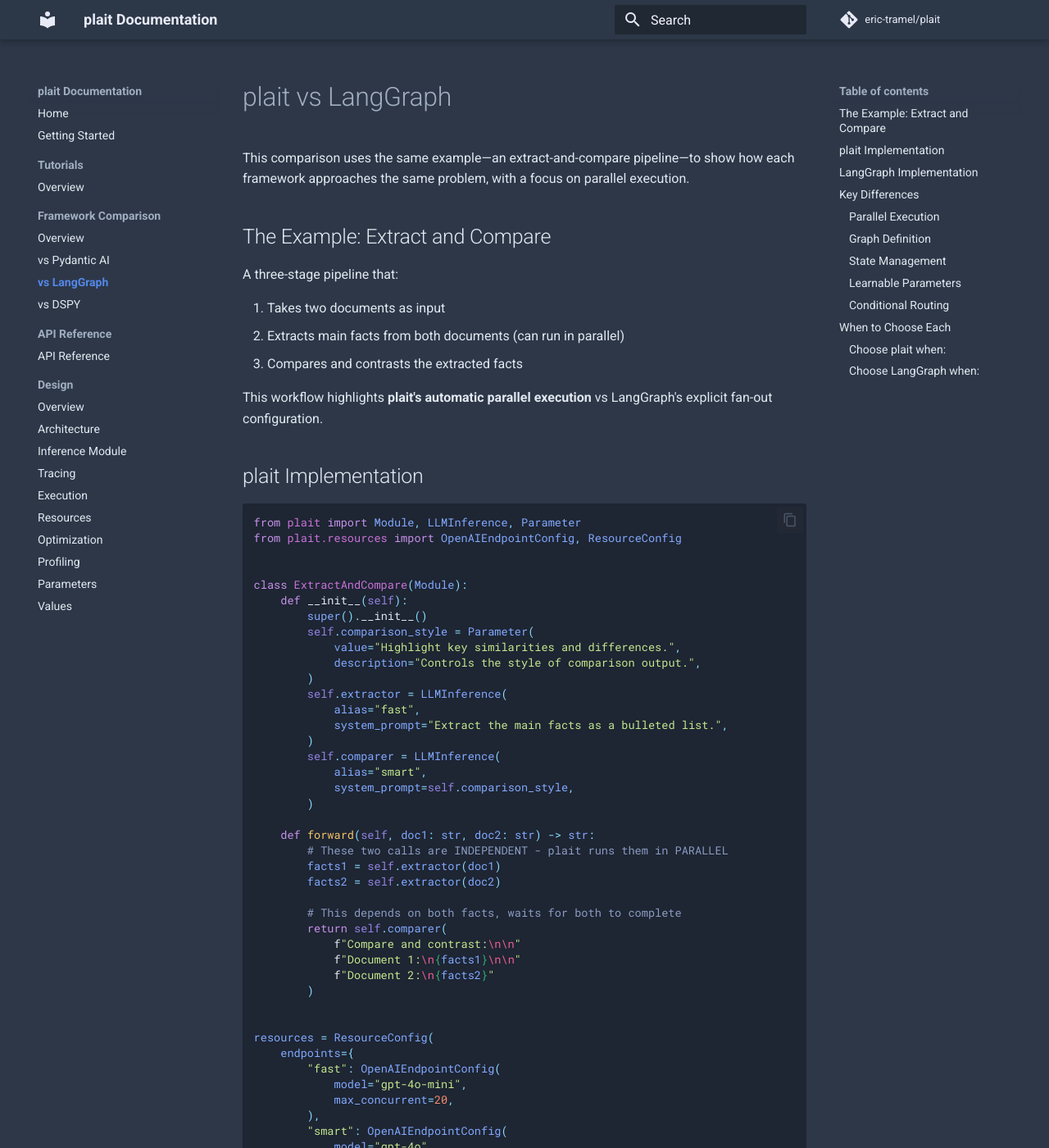
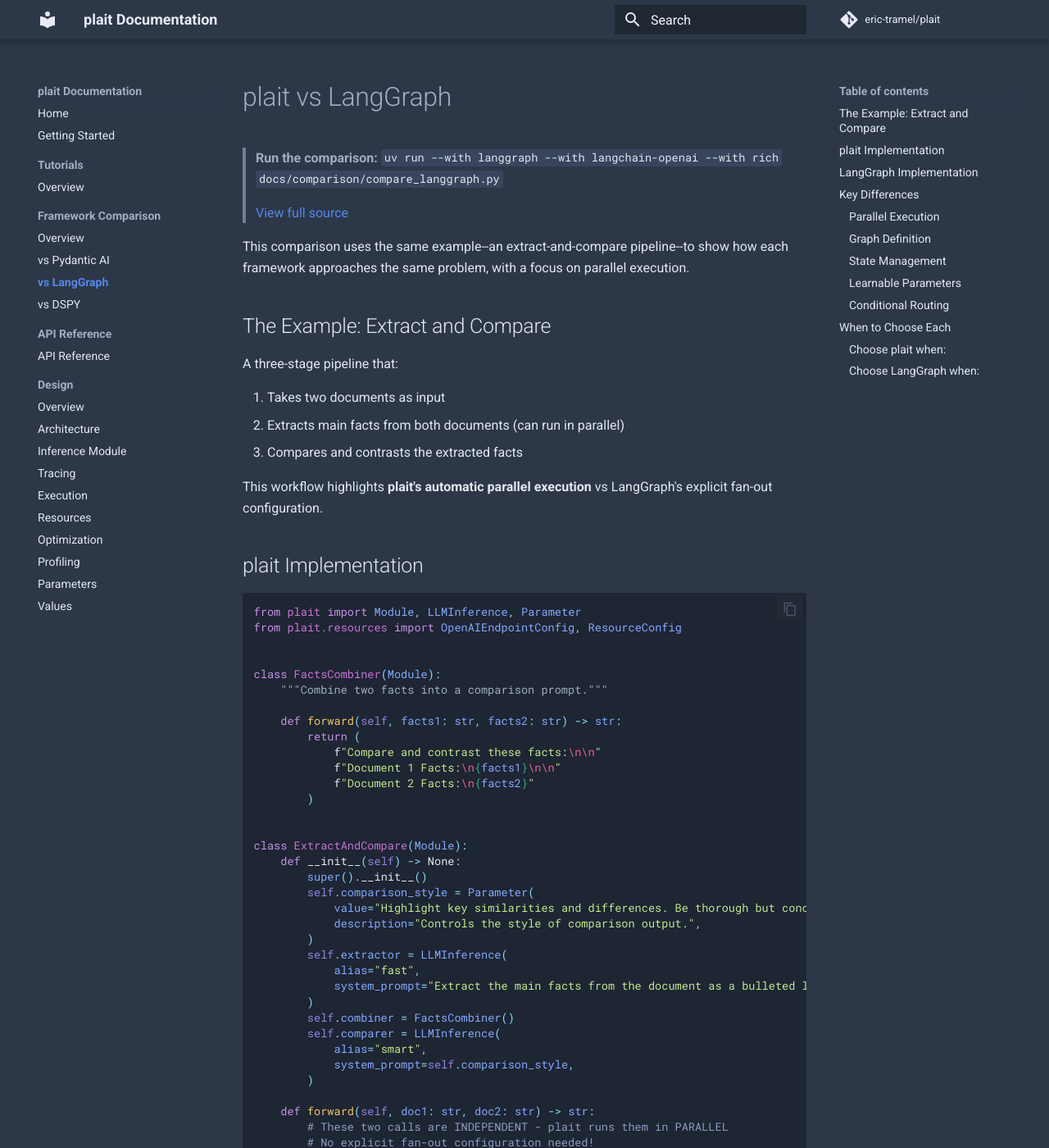
Before and after one commit to eric-tramel/plait, an MkDocs documentation site: the page built from docs/comparison/langgraph.md, in a window 1280 px wide and 1400 px high. Shown: the whole window at 82% size. Built offline with MkDocs 1.6.1 and Material for MkDocs 9.7.7, drawn with Linux system fonts in a browser that asks for light colours; comment, search, counter and statistics services are not loaded; some of the changed text lies outside the part shown.

Commit message:
docs(comparison): sync md files with working doctest implementations
- Add run command and source link to each comparison page
- Update plait examples to include FactsCombiner module pattern
- Update DSPy examples with cache=False for fair benchmarking
- Update LangGraph examples with module-level State and reducer
- Update Pydantic AI examples with correct model string format
- Ensure all code snippets match the working Python scripts

🤖 Generated with [Claude Code](https://claude.com/claude-code)

Co-Authored-By: Claude Opus 4.5 <noreply@anthropic.com>

````diff
--- a/docs/comparison/langgraph.md
+++ b/docs/comparison/langgraph.md
@@ -1,6 +1,10 @@
 # plait vs LangGraph
 
-This comparison uses the same example—an extract-and-compare pipeline—to show
+> **Run the comparison:** `uv run --with langgraph --with langchain-openai --with rich docs/comparison/compare_langgraph.py`
+>
+> [View full source](compare_langgraph.py)
+
+This comparison uses the same example--an extract-and-compare pipeline--to show
 how each framework approaches the same problem, with a focus on parallel execution.
 
 ## The Example: Extract and Compare
@@ -20,17 +24,29 @@ from plait import Module, LLMInference, Parameter
 from plait.resources import OpenAIEndpointConfig, ResourceConfig
 
 
+class FactsCombiner(Module):
+    """Combine two facts into a comparison prompt."""
+
+    def forward(self, facts1: str, facts2: str) -> str:
+        return (
+            f"Compare and contrast these facts:\n\n"
+            f"Document 1 Facts:\n{facts1}\n\n"
+            f"Document 2 Facts:\n{facts2}"
+        )
+
+
 class ExtractAndCompare(Module):
-    def __init__(self):
+    def __init__(self) -> None:
         super().__init__()
         self.comparison_style = Parameter(
-            value="Highlight key similarities and differences.",
+            value="Highlight key similarities and differences. Be thorough but concise.",
             description="Controls the style of comparison output.",
         )
         self.extractor = LLMInference(
             alias="fast",
-            system_prompt="Extract the main facts as a bulleted list.",
+            system_prompt="Extract the main facts from the document as a bulleted list.",
         )
+        self.combiner = FactsCombiner()
         self.comparer = LLMInference(
             alias="smart",
             system_prompt=self.comparison_style,
@@ -38,15 +54,15 @@ class ExtractAndCompare(Module):
 
     def forward(self, doc1: str, doc2: str) -> str:
         # These two calls are INDEPENDENT - plait runs them in PARALLEL
+        # No explicit fan-out configuration needed!
         facts1 = self.extractor(doc1)
         facts2 = self.extractor(doc2)
 
+        # Combine facts using the combiner module (resolves Proxy objects)
+        combined = self.combiner(facts1, facts2)
+
         # This depends on both facts, waits for both to complete
-        return self.comparer(
-            f"Compare and contrast:\n\n"
-            f"Document 1:\n{facts1}\n\n"
-            f"Document 2:\n{facts2}"
-        )
+        return self.comparer(combined)
 
 
 resources = ResourceConfig(
@@ -69,17 +85,20 @@ result = await pipeline(doc1, doc2)
 ## LangGraph Implementation
 
 ```python
-from typing import Annotated, TypedDict
+from typing import Annotated, Any, TypedDict
 from langgraph.graph import StateGraph, END
-from langgraph.constants import Send
+from langgraph.types import Send
 from langchain_openai import ChatOpenAI
 
 
-# Reducer function to collect facts from parallel branches
-def add_facts(existing: list[str], new: list[str]) -> list[str]:
+# Reducer function to collect facts from parallel branches (must be at module level)
+def add_facts(existing: list[str] | None, new: list[str]) -> list[str]:
+    if existing is None:
+        return new
     return existing + new
 
 
+# LangGraph state definition (must be at module level for Annotated to work)
 class State(TypedDict):
     doc1: str
     doc2: str
@@ -87,14 +106,14 @@ class State(TypedDict):
     comparison: str
 
 
-COMPARISON_STYLE = "Highlight key similarities and differences."
+COMPARISON_STYLE = "Highlight key similarities and differences. Be thorough but concise."
 
 
 async def extract_facts(state: dict[str, str]) -> dict[str, list[str]]:
     """Extract facts from a single document."""
     llm = ChatOpenAI(model="gpt-4o-mini")
     result = await llm.ainvoke(
-        f"Extract the main facts as a bulleted list:\n\n{state['document']}"
+        f"Extract the main facts from this document as a bulleted list:\n\n{state['document']}"
     )
     return {"facts": [str(result.content)]}
 
@@ -104,14 +123,14 @@ async def compare_facts(state: State) -> dict[str, str]:
     llm = ChatOpenAI(model="gpt-4o")
     result = await llm.ainvoke(
         f"{COMPARISON_STYLE}\n\n"
-        f"Compare and contrast:\n\n"
-        f"Document 1:\n{state['facts'][0]}\n\n"
-        f"Document 2:\n{state['facts'][1]}"
+        f"Compare and contrast these facts:\n\n"
+        f"Document 1 Facts:\n{state['facts'][0]}\n\n"
+        f"Document 2 Facts:\n{state['facts'][1]}"
     )
     return {"comparison": str(result.content)}
 
 
-def fan_out_to_extractors(state: State) -> list[Send]:
+def fan_out_to_extractors(state: State) -> list[Any]:
     """Fan out to parallel extraction nodes using Send()."""
     return [
         Send("extract_facts", {"document": state["doc1"]}),
@@ -163,18 +182,22 @@ def forward(self, doc1: str, doc2: str) -> str:
 ```
 
 **LangGraph**: Requires explicit `Send()` for fan-out, plus a reducer function to
-collect results from parallel branches.
+collect results from parallel branches. The reducer and state must be defined at
+module level for proper serialization.
 
 ```python
-# Define a reducer to collect parallel results
-def add_facts(existing: list[str], new: list[str]) -> list[str]:
+# Reducer must be at module level
+def add_facts(existing: list[str] | None, new: list[str]) -> list[str]:
+    if existing is None:
+        return new
     return existing + new
 
+# State with reducer annotation
 class State(TypedDict):
-    facts: Annotated[list[str], add_facts]  # Reducer annotation
+    facts: Annotated[list[str], add_facts]
 
-# Define fan-out function
-def fan_out_to_extractors(state: State) -> list[Send]:
+# Fan-out function
+def fan_out_to_extractors(state: State) -> list[Any]:
     return [
         Send("extract_facts", {"document": state["doc1"]}),
         Send("extract_facts", {"document": state["doc2"]}),
@@ -194,8 +217,8 @@ def forward(self, doc1: str, doc2: str) -> str:
     facts1 = self.extractor(doc1)      # Node A
     facts2 = self.extractor(doc2)      # Node B (parallel with A)
     return self.comparer(f"{facts1}\n{facts2}")  # Node C depends on A and B
-    # Graph: doc1 -> A ─┐
-    #        doc2 -> B ─┼─> C -> output
+    # Graph: doc1 -> A -+
+    #        doc2 -> B -+-> C -> output
 ```
 
 **LangGraph**: You explicitly declare nodes and edges. The graph structure is
@@ -236,7 +259,7 @@ backward passes.
 
 ```python
 self.comparison_style = Parameter(
-    value="Highlight key similarities and differences.",
+    value="Highlight key similarities and differences. Be thorough but concise.",
     description="Controls the style of comparison output.",
 )
 ```
````
Also changed, not shown: other parts of docs/comparison/langgraph.md (+1 -1 lines), docs/comparison/dspy.md (+41 -22 lines), docs/comparison/pydantic-ai.md (+38 -22 lines).
